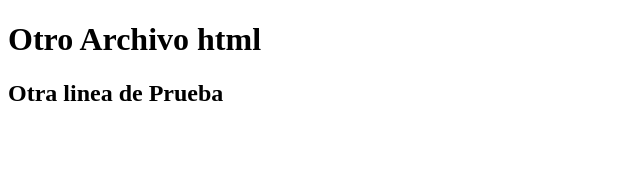
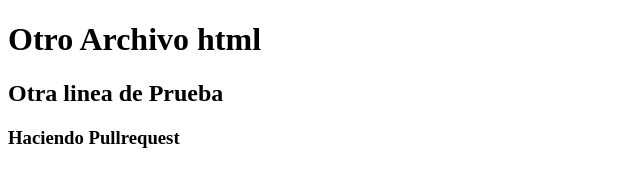
Before and after one commit to cchura94/fullstack-bases-git, a plain HTML site: page index2.html in a window 1280 px wide. Shown: the whole page, without its empty margins (0-640 px from the left). Drawn offline with Linux system fonts and the light colour scheme.

Commit message:
Agregando h3 a index2

```diff
--- a/index2.html
+++ b/index2.html
@@ -8,5 +8,6 @@
 <body>
     <h1>Otro Archivo html</h1>
     <h2>Otra linea de Prueba</h2>
+    <h3>Haciendo Pullrequest</h3>
 </body>
 </html>
```
